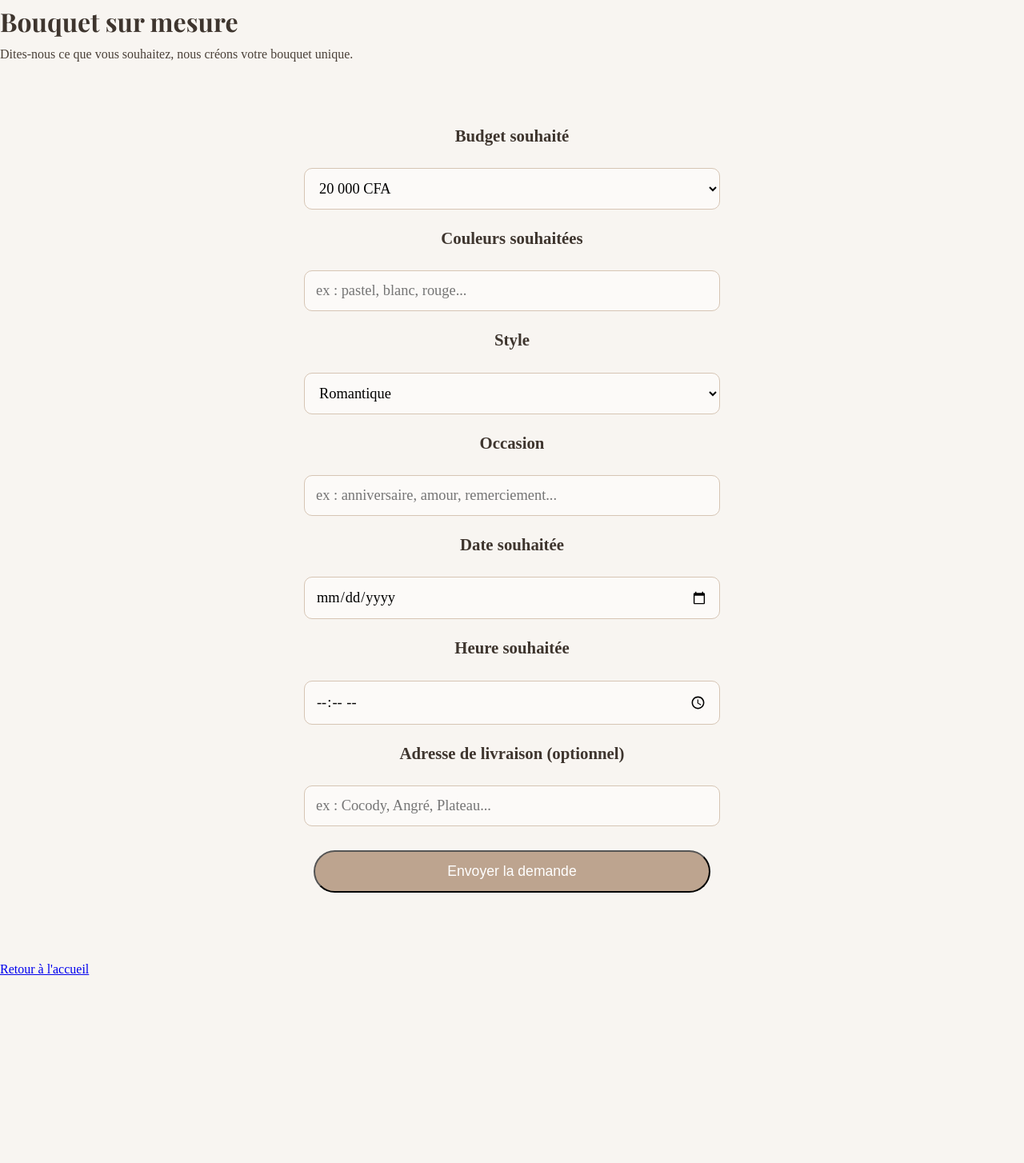
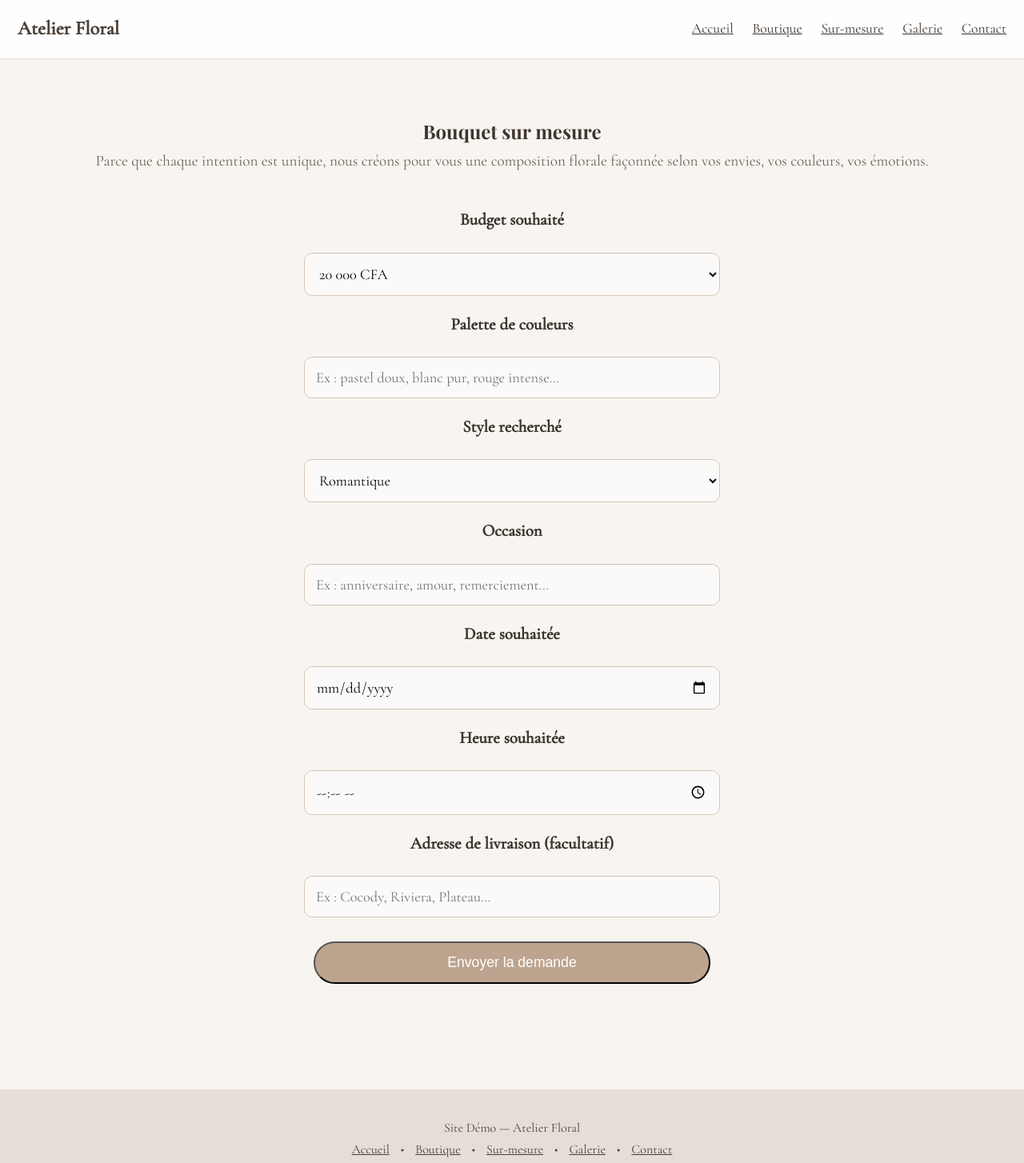
Before and after one commit to R3DCI/atelier-fllorale-demo, a plain HTML site: page sur-mesure.html in a window 1280 px wide. Shown: the whole page at 80% size. Before the commit the page ends 1225 px from the top, so only its background shows below. Drawn offline with nearby package versions, Linux system fonts and the light colour scheme.

Commit message:
Update sur-mesure.html

```diff
--- a/sur-mesure.html
+++ b/sur-mesure.html
@@ -5,18 +5,29 @@
 <meta name="viewport" content="width=device-width, initial-scale=1.0">
 <title>Bouquet sur mesure – Atelier Floral</title>
 <link rel="stylesheet" href="style.css">
-<link href="https://fonts.googleapis.com/css2?family=Playfair+Display:wght@400;600;700&family=Poppins:wght@300;400;500&display=swap" rel="stylesheet">
 <script src="script.js" defer></script>
+<link href="https://fonts.googleapis.com/css2?family=Playfair+Display:wght@400;600;700&family=Cormorant+Garamond:wght@300;400;500&display=swap" rel="stylesheet">
 </head>
 
 <body>
 
-<header class="page-header">
-    <h1>Bouquet sur mesure</h1>
-    <p>Dites-nous ce que vous souhaitez, nous créons votre bouquet unique.</p>
+<header class="top-nav">
+    <div class="logo">Atelier Floral</div>
+    <nav>
+        <a href="index.html">Accueil</a>
+        <a href="boutique.html">Boutique</a>
+        <a href="sur-mesure.html">Sur-mesure</a>
+        <a href="galerie.html">Galerie</a>
+        <a href="contact.html">Contact</a>
+    </nav>
 </header>
 
 <section class="section">
+    <h1>Bouquet sur mesure</h1>
+    <p class="section-subtitle">
+        Parce que chaque intention est unique, nous créons pour vous une composition florale façonnée
+        selon vos envies, vos couleurs, vos émotions.
+    </p>
 
     <form class="custom-form" id="customForm">
 
@@ -29,20 +40,21 @@
             <option value="75 000 CFA">75 000 CFA</option>
         </select>
 
-    <label>Couleurs souhaitées</label>
-    <input type="text" name="couleurs" placeholder="ex : pastel, blanc, rouge..." required>
+        <label>Palette de couleurs</label>
+        <input type="text" name="couleurs" placeholder="Ex : pastel doux, blanc pur, rouge intense…" required>
 
-    <label>Style</label>
+        <label>Style recherché</label>
         <select name="style">
             <option>Romantique</option>
+            <option>Épuré</option>
             <option>Pastel</option>
             <option>Coloré</option>
-        <option>Élégant</option>
-        <option>Minimal</option>
+            <option>Minimaliste</option>
+            <option>Luxueux</option>
         </select>
 
         <label>Occasion</label>
-    <input type="text" name="occasion" placeholder="ex : anniversaire, amour, remerciement..." required>
+        <input type="text" name="occasion" placeholder="Ex : anniversaire, amour, remerciement…" required>
 
         <label>Date souhaitée</label>
         <input type="date" name="date" required>
@@ -50,16 +62,22 @@
         <label>Heure souhaitée</label>
         <input type="time" name="heure" required>
 
-    <label>Adresse de livraison (optionnel)</label>
-    <input type="text" name="adresse" placeholder="ex : Cocody, Angré, Plateau...">
+        <label>Adresse de livraison (facultatif)</label>
+        <input type="text" name="adresse" placeholder="Ex : Cocody, Riviera, Plateau…">
 
         <button type="submit" class="btn">Envoyer la demande</button>
     </form>
-
 </section>
 
-<footer>
-    <a href="index.html">Retour à l'accueil</a>
+<footer class="footer">
+    <p>Site Démo — Atelier Floral</p>
+    <p class="footer-links">
+        <a href="index.html">Accueil</a> •
+        <a href="boutique.html">Boutique</a> •
+        <a href="sur-mesure.html">Sur-mesure</a> •
+        <a href="galerie.html">Galerie</a> •
+        <a href="contact.html">Contact</a>
+    </p>
 </footer>
 
 </body>
```
Lines whose indentation alone changed are shown as unchanged.
